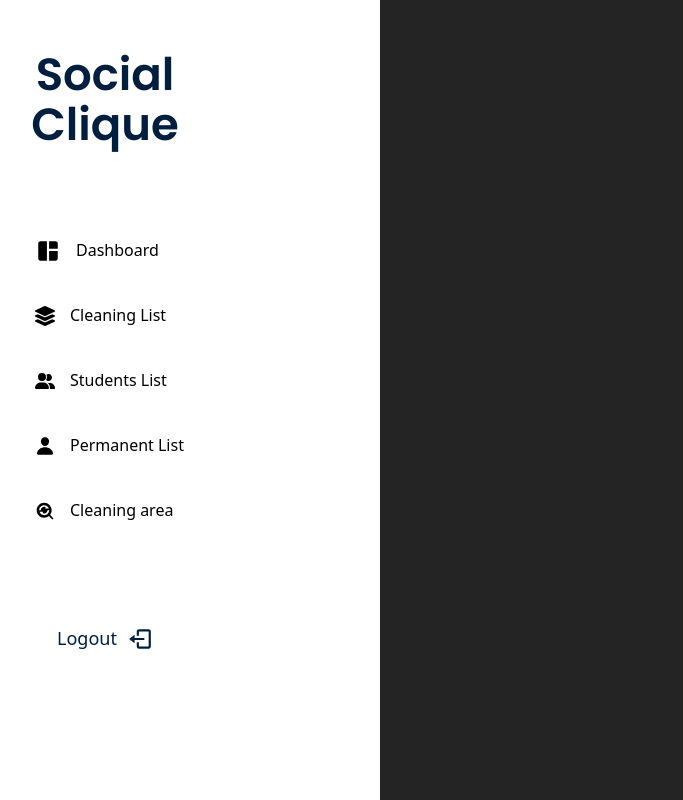
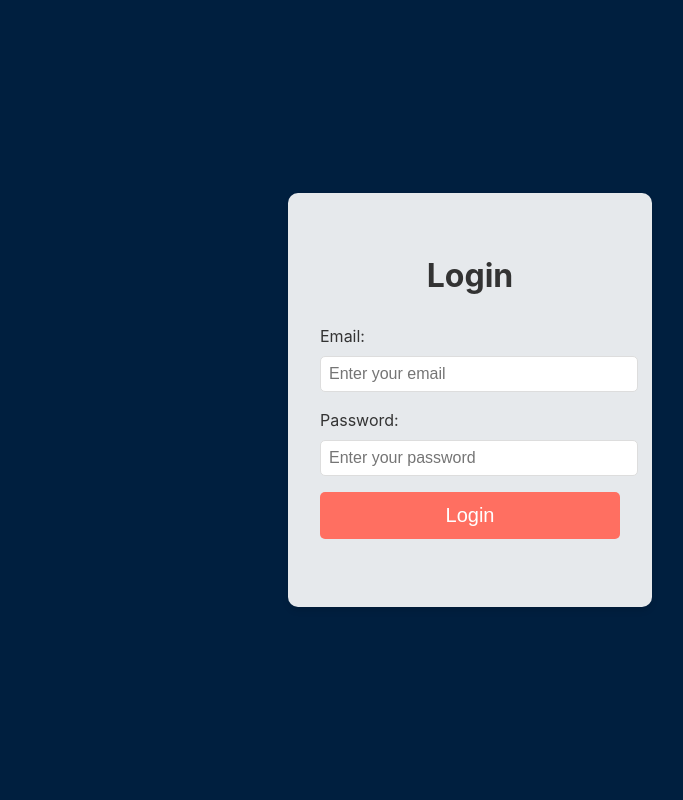
Before and after one commit to AnasbinKabeer/Cleaning-App, a React (Vite) app: page /login in a window 1280 px wide. Shown: the whole page, without its empty margins (170-853 px from the left). Built offline with nearby package versions, Linux system fonts and the light colour scheme; no server answers; the database is empty; a web font is replaced by a local one.

Commit message:
login created

```diff
--- a/package.json
+++ b/package.json
@@ -14,6 +14,7 @@
     "lodash.shuffle": "^4.2.0",
     "react": "^18.3.1",
     "react-dom": "^18.3.1",
+    "react-firebase-hooks": "^5.1.1",
     "react-icon": "^1.0.0",
     "react-icons": "^5.2.1",
     "react-router-dom": "^6.24.0",
--- a/src/App.css
+++ b/src/App.css
@@ -12,8 +12,8 @@
 
   color-scheme: light dark;
   color: rgba(255, 255, 255, 0.87);
-  background-color: #242424;
 
+  background-color: #001F3F;
   font-synthesis: none;
   text-rendering: optimizeLegibility;
   -webkit-font-smoothing: antialiased;
--- a/src/App.jsx
+++ b/src/App.jsx
@@ -1,29 +1,30 @@
+// App.js
+
 import { useEffect, useState } from 'react';
-import { BrowserRouter as Router, Routes, Route } from 'react-router-dom';
+import { BrowserRouter as Router, Routes, Route, Navigate } from 'react-router-dom';
 import { getFirestore, collection, query, orderBy, limit, getDocs } from 'firebase/firestore';
-import { app } from '../src/firebase/config';
+import { app,auth } from './firebase/config'; // Adjust the import path as per your setup
+import { onAuthStateChanged } from 'firebase/auth'; // Firebase authentication import
 
-import CleaningList from "./pages/CleaningList/CleaningList";
-import Navbar from "./components/Navbar/Navbar";
-import StList from "./pages/StudentsList/StudentsList";
-import Dashboard from "./pages/Dashboard/Dashboard";
-import WelcomePage from "./components/WelcomePage/WelcomePage";
-import CleaningArea from "./pages/CleaningArea/CleaningArea";
-import AddArea from "./pages/Add-Components/AddArea";
-import CleaningManagement from "./pages/Add-Components/test";
-import AddStudent from "./pages/Add-Components/AddStudents";
-import PermanentList from "./pages/PermanentList/PermanentList";
-import AddPermanentList from "./pages/Add-Components/AddPermanentList";
-import CleaningListPage from "./pages/Add-Components/Finaldata";
-import './App.css';
+import CleaningList from './pages/CleaningList/CleaningList';
+import Navbar from './components/Navbar/Navbar';
+import StList from './pages/StudentsList/StudentsList';
+import Dashboard from './pages/Dashboard/Dashboard';
+import WelcomePage from './components/WelcomePage/WelcomePage';
+import CleaningArea from './pages/CleaningArea/CleaningArea';
+import AddArea from './pages/Add-Components/AddArea';
+import CleaningManagement from './pages/Add-Components/test';
+import AddStudent from './pages/Add-Components/AddStudents';
+import PermanentList from './pages/PermanentList/PermanentList';
+import AddPermanentList from './pages/Add-Components/AddPermanentList';
+import CleaningListPage from './pages/Add-Components/Finaldata';
 import GenerateNew from './pages/Add-Components/GenerateNew';
 import Listed from './pages/Add-Components/listed';
-
-
+import Login from './pages/Login/Login';
 
 const App = () => {
-
   const [cleaningList, setCleaningList] = useState([]);
+  const [user, setUser] = useState(null); // State to track authenticated user
 
   useEffect(() => {
     const fetchCleaningList = async () => {
@@ -45,17 +46,27 @@ const App = () => {
     };
 
     fetchCleaningList();
+
+    // Firebase authentication listener
+    const unsubscribe = onAuthStateChanged(auth, (user) => {
+      if (user) {
+        setUser(user); // User is signed in
+      } else {
+        setUser(null); // User is signed out
+      }
+    });
+
+    return () => unsubscribe(); // Cleanup function
   }, []);
 
-
   return (
-
     <div className="App">
       <Router>
+        {user ? (
+          <>
             <Navbar />
             <Routes>
               <Route exact path="/" element={<WelcomePage />} />
-          <Route path="/dashboard" element={<Dashboard />} />
               <Route path="/cleaning" element={<CleaningList data={cleaningList} />} />
               <Route path="/list" element={<StList />} />
               <Route path="/addStudent" element={<AddStudent />} />
@@ -65,9 +76,16 @@ const App = () => {
               <Route path="/permanent-list" element={<PermanentList />} />
               <Route path="/add-permanent" element={<AddPermanentList />} />
               <Route path="/show" element={<CleaningListPage />} />
-          <Route path="/generate-new" element={<GenerateNew/>} />
-          <Route path="/listed" element={<Listed/>} />
+              <Route path="/generate-new" element={<GenerateNew />} />
+              <Route path="/listed" element={<Listed />} />
             </Routes>
+          </>
+        ) : (
+          <Routes>
+            <Route path="/login" element={<Login />} />
+            <Route path="*" element={<Navigate to="/login" replace />} />
+          </Routes>
+        )}
       </Router>
     </div>
   );
--- a/src/components/Navbar/Navbar.jsx
+++ b/src/components/Navbar/Navbar.jsx
@@ -8,7 +8,11 @@ import { useState } from 'react';
 import { RiFindReplaceFill } from "react-icons/ri";
 import { BiLogOut } from "react-icons/bi";
 
+import { auth } from '../../firebase/config'; // Assuming this import is correct
+
+
 const Navbar = () => {
+
   const location = useLocation();
   const [active, setActive] = useState(location.pathname);
 
@@ -51,7 +55,7 @@ const Navbar = () => {
           </div>
         </Link>
         <div className='po'>
-        <div className="logout"> Logout <BiLogOut className='hd' /></div>
+        <div className="logout"  onClick={() => auth.signOut()}> Logout <BiLogOut className='hd' /></div>
         </div>
 
       </div>
--- a/src/components/WelcomePage/WelcomePage.jsx
+++ b/src/components/WelcomePage/WelcomePage.jsx
@@ -1,8 +1,11 @@
 import { FaChevronDown, FaChevronUp } from 'react-icons/fa';
 import './style.css'
 import { useState } from 'react';
+import { useAuthState } from 'react-firebase-hooks/auth';
+import { auth } from '../../firebase/config';
 
 function WelcomePage() {
+  const [user] = useAuthState(auth);
   const [isExpanded, setIsExpanded] = useState(false);
 
   const toggleExpand = () => {
--- a/src/components/WelcomePage/style.css
+++ b/src/components/WelcomePage/style.css
@@ -49,6 +49,7 @@
     text-align: center;
     font-weight: 400;
     font-family: 'Poppins';
+    color: white;
 }
 
 .left-div {
--- a/src/firebase/config.js
+++ b/src/firebase/config.js
@@ -1,5 +1,6 @@
 import { initializeApp } from 'firebase/app';
 import { getFirestore } from 'firebase/firestore';
+import { getAuth } from 'firebase/auth';
 
 // For Firebase JS SDK v7.20.0 and later, measurementId is optional
 const firebaseConfig = {
@@ -14,5 +15,6 @@ const firebaseConfig = {
 
   const app = initializeApp(firebaseConfig);
   const db = getFirestore(app);
+  const auth = getAuth(app);
 
-  export { db,app };
+  export { db,app,auth };
--- /dev/null
+++ b/src/pages/Login/Login.jsx
@@ -0,0 +1,61 @@
+// src/pages/Login/Login.jsx
+
+import { useState } from 'react';
+import { useNavigate } from 'react-router-dom';
+import { signInWithEmailAndPassword } from 'firebase/auth';
+import { auth } from '../../firebase/config';
+import './style.css'; // Import CSS file for styling
+
+const Login = () => {
+  const navigate = useNavigate();
+  const [email, setEmail] = useState('');
+  const [password, setPassword] = useState('');
+  const [error, setError] = useState(null);
+
+  const handleLogin = async (e) => {
+    e.preventDefault();
+    try {
+      const userCredential = await signInWithEmailAndPassword(auth, email, password);
+      // If login is successful, navigate to the dashboard or protected route
+      navigate('/');
+    } catch (error) {
+      setError(error.message);
+    }
+  };
+
+  return (
+    <div className="login-container">
+      <div className="container">
+        <h2>Login</h2>
+        <form onSubmit={handleLogin} className="signin-form">
+          <div className="input-group">
+            <label>Email:</label>
+            <input
+              type="email"
+              value={email}
+              onChange={(e) => setEmail(e.target.value)}
+              className="input"
+              placeholder="Enter your email"
+              required
+            />
+          </div>
+          <div className="input-group">
+            <label>Password:</label>
+            <input
+              type="password"
+              value={password}
+              onChange={(e) => setPassword(e.target.value)}
+              className="input"
+              placeholder="Enter your password"
+              required
+            />
+          </div>
+          <button className='login-sub' type="submit">Login</button>
+        </form>
+        {error && <p className="error-message">{error}</p>}
+      </div>
+    </div>
+  );
+};
+
+export default Login;
--- /dev/null
+++ b/src/pages/Login/style.css
@@ -0,0 +1,89 @@
+/* src/pages/Login/Login.css */
+.login-container{
+  display:flex;
+  width: 100%;
+  height: 100vh;
+align-items: center;
+justify-content: center ;
+}
+
+
+.container {
+  background: rgba(255, 255, 255, 0.9);
+  padding: 2rem;
+  border-radius: 10px;
+  box-shadow: 0 4px 6px rgba(0, 0, 0, 0.1);
+  animation: fadeIn 1.5s ease-in-out;
+  width: 300px;
+  height: 350px;
+}
+
+.signin-form {
+  width: 100%;
+}
+
+h2 {
+  text-align: center;
+  margin-bottom: 1.5rem;
+  font-size: 2rem;
+  color: #333;
+  font-weight: bold;
+}
+
+.input-group {
+  margin-bottom: 1rem;
+}
+
+.input-group label {
+  display: block;
+  font-size: 1rem;
+  color: #333;
+  margin-bottom: 0.5rem;
+}
+
+.input {
+  width: 100%;
+  padding: 0.5rem;
+  border: 1px solid #ddd;
+  border-radius: 5px;
+  font-size: 1rem;
+  transition: border 0.3s;
+}
+
+.input:focus {
+  border: 1px solid #ff6f61;
+  outline: none;
+}
+
+.login-sub{
+  width: 100%;
+  padding: 0.75rem;
+  border: none;
+  border-radius: 5px;
+  background: #ff6f61;
+  color: white;
+  font-size: 1.25rem;
+  cursor: pointer;
+  transition: background 0.3s, transform 0.3s;
+}
+
+.login-sub:hover {
+  background: #ff3e2d;
+  transform: scale(1.05);
+}
+
+.error-message {
+  color: #dc3545;
+  margin-top: 10px;
+}
+
+@keyframes fadeIn {
+  from {
+    opacity: 0;
+    transform: translateY(-10px);
+  }
+  to {
+    opacity: 1;
+    transform: translateY(0);
+  }
+}
```
Also changed, not shown: src/components/ProtectedRoute.jsx (added), 1 other file (tests, documents, lock files or other folders). Lines whose indentation alone changed are shown as unchanged.
